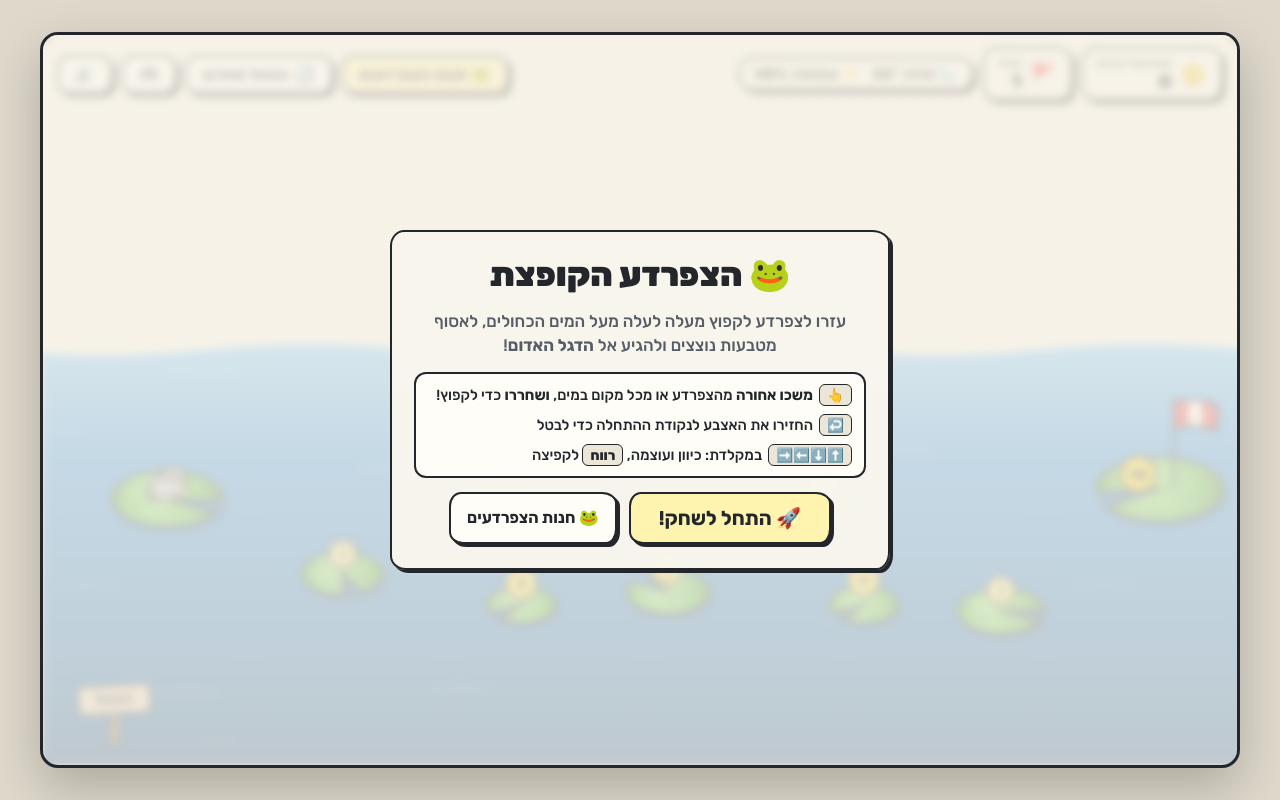
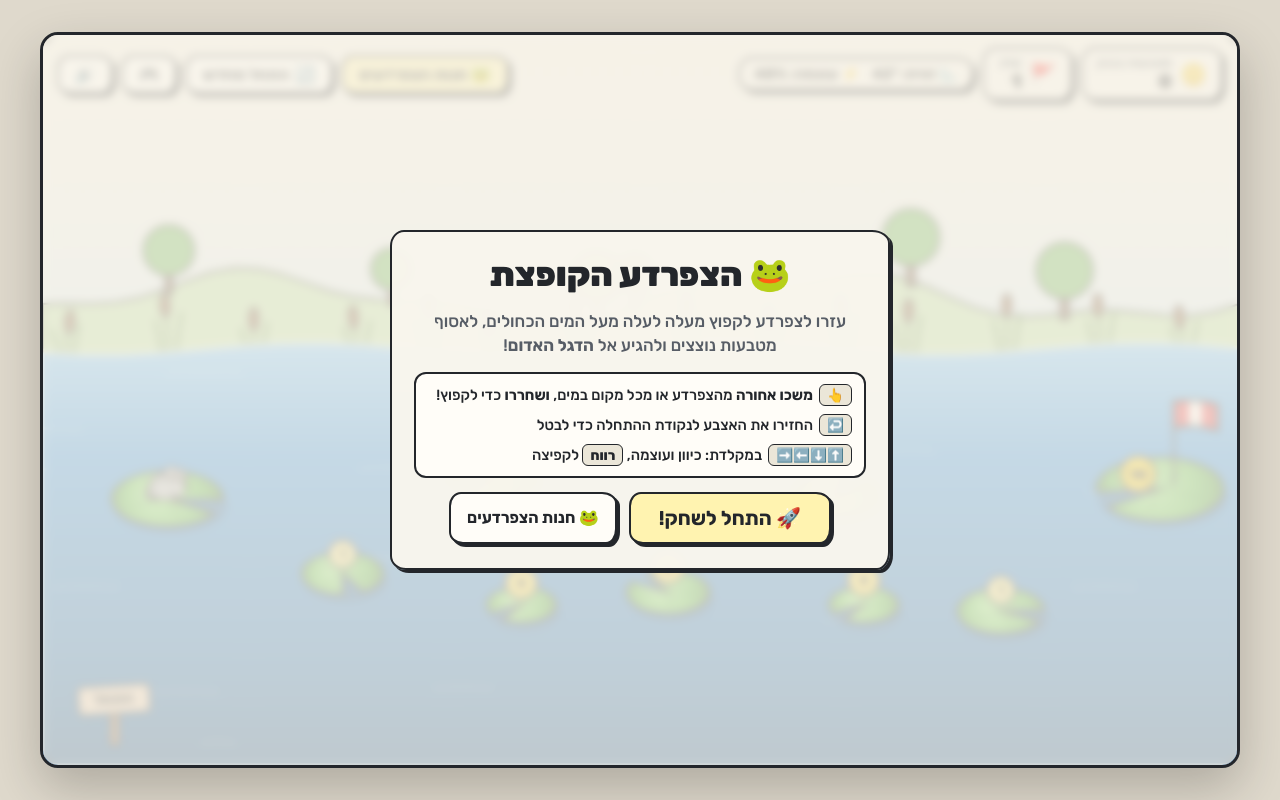
Before and after one commit to EliShayGH/jumping-frog, a plain HTML site: page index.html in a window 1280 px wide. Drawn offline with Linux system fonts and the light colour scheme.

Commit message:
Add far shore behind the pond
Hills, round trees and cattails fill the empty top of the screen.
Drawn once to a hidden canvas per level/screen size, scrolls at 35%
of camera speed, tree layout varies per level.

```diff
--- a/index.html
+++ b/index.html
@@ -1918,8 +1918,125 @@
     // =========================================================================
     // 10. ציור העולם בצבעי מים ועט סקיצה
     // =========================================================================
+    // -------------------------------------------------------------------------
+    // החוף הרחוק: גבעות, עצים עגולים וסוף מים מאחורי הבריכה.
+    // מצויר פעם אחת לקנבס נסתר (חוסך עבודה בכל פריים) וזז לאט עם המצלמה.
+    // -------------------------------------------------------------------------
+    const SHORE_PARALLAX = 0.35;
+    let shoreCache = null; // { canvas, w, h, key }
+
+    function seededRandom(seed) {
+        let t = seed >>> 0;
+        return () => {
+            t += 0x6D2B79F5;
+            let r = Math.imul(t ^ (t >>> 15), 1 | t);
+            r ^= r + Math.imul(r ^ (r >>> 7), 61 | r);
+            return ((r ^ (r >>> 14)) >>> 0) / 4294967296;
+        };
+    }
+
+    function buildShoreCache(key) {
+        const top = getWaterTopY();
+        const w = Math.ceil(W + Math.max(0, worldWidth - W) * SHORE_PARALLAX + 40);
+        const h = Math.ceil(top + 14);
+        const off = document.createElement('canvas');
+        off.width = Math.ceil(w * dpr);
+        off.height = Math.ceil(h * dpr);
+        const g = off.getContext('2d');
+        g.scale(dpr, dpr);
+        g.lineCap = 'round';
+        g.lineJoin = 'round';
+        const ink = '#23262b';
+        const rand = seededRandom(9001 + progress.level * 7919);
+        const k = Math.max(0.7, Math.min(1.25, H / 620)); // גודל לפי גובה המסך
+
+        // שמיים רכים מעל הגבעות
+        const sky = g.createLinearGradient(0, 0, 0, top);
+        sky.addColorStop(0, 'rgba(246, 242, 232, 0)');
+        sky.addColorStop(1, 'rgba(214, 236, 250, 0.9)');
+        g.fillStyle = sky;
+        g.fillRect(0, 0, w, top);
+
+        // קו הגבעות
+        const ph1 = rand() * 10, ph2 = rand() * 10;
+        const hillY = (x) => top - (44 + Math.sin(x * 0.011 + ph1) * 18 + Math.sin(x * 0.029 + ph2) * 7) * k;
+        g.fillStyle = '#b9dca0';
+        g.strokeStyle = ink;
+        g.lineWidth = 2;
+        g.beginPath();
+        g.moveTo(0, hillY(0));
+        for (let x = 0; x <= w; x += 24) g.lineTo(x, hillY(x));
+        g.lineTo(w, top + 14);
+        g.lineTo(0, top + 14);
+        g.closePath();
+        g.fill();
+        g.stroke();
+
+        // עצים עגולים על הגבעות
+        for (let x = 60 + rand() * 80; x < w - 20; x += 150 + rand() * 170) {
+            const s = (0.8 + rand() * 0.4) * k;
+            const base = hillY(x) + 4;
+            g.fillStyle = '#7a5235';
+            g.beginPath();
+            g.rect(x - 3 * s, base - 20 * s, 6 * s, 22 * s);
+            g.fill();
+            g.stroke();
+            g.fillStyle = rand() < 0.5 ? '#6fbf55' : '#62b04b';
+            g.beginPath();
+            g.arc(x, base - 36 * s, 22 * s, 0, Math.PI * 2);
+            g.fill();
+            g.stroke();
+            if (rand() < 0.4) { // עץ שני צמוד
+                const x2 = x + 30 * s, s2 = s * 0.75, b2 = hillY(x2) + 4;
+                g.fillStyle = '#7a5235';
+                g.beginPath();
+                g.rect(x2 - 3 * s2, b2 - 20 * s2, 6 * s2, 22 * s2);
+                g.fill();
+                g.stroke();
+                g.fillStyle = '#58a842';
+                g.beginPath();
+                g.arc(x2, b2 - 36 * s2, 22 * s2, 0, Math.PI * 2);
+                g.fill();
+                g.stroke();
+            }
+        }
+
+        // סוף ועלי קנה לאורך קו המים
+        const base = top + 10;
+        const reed = (x, hh, lean) => {
+            g.strokeStyle = '#3d6b2a';
+            g.lineWidth = 2.2;
+            g.beginPath();
+            g.moveTo(x, base);
+            g.quadraticCurveTo(x + lean * 0.4, base - hh * 0.6, x + lean, base - hh);
+            g.stroke();
+        };
+        for (let x = 20 + rand() * 30; x < w; x += 60 + rand() * 55) {
+            const hh = (40 + rand() * 16) * k, lean = -5 + rand() * 10;
+            reed(x + 8, hh * 0.72, 6);
+            reed(x - 6, hh * 0.6, -7);
+            reed(x, hh, lean);
+            g.fillStyle = '#8a5a34';
+            g.strokeStyle = ink;
+            g.lineWidth = 1.6;
+            g.beginPath();
+            g.ellipse(x + lean, base - hh + 9 * k, 4 * k, 10 * k, lean * 0.02, 0, Math.PI * 2);
+            g.fill();
+            g.stroke();
+        }
+
+        shoreCache = { canvas: off, w, h, key };
+    }
+
+    function drawFarShore() {
+        const key = `${W}x${H}x${dpr}x${worldWidth}x${progress.level}`;
+        if (!shoreCache || shoreCache.key !== key) buildShoreCache(key);
+        ctx.drawImage(shoreCache.canvas, -cameraX * SHORE_PARALLAX, 0, shoreCache.w, shoreCache.h);
+    }
+
     function drawWatercolorPond() {
         ctx.clearRect(0, 0, W, H);
+        drawFarShore();
 
         const waterTop = getWaterTopY();
 
```
